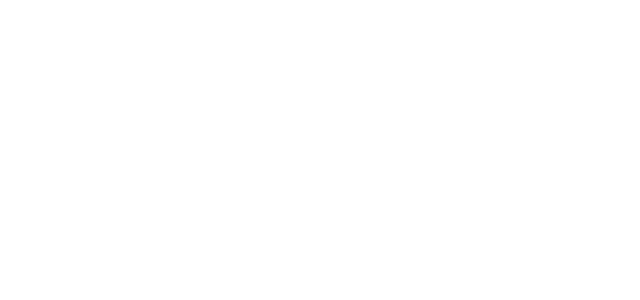
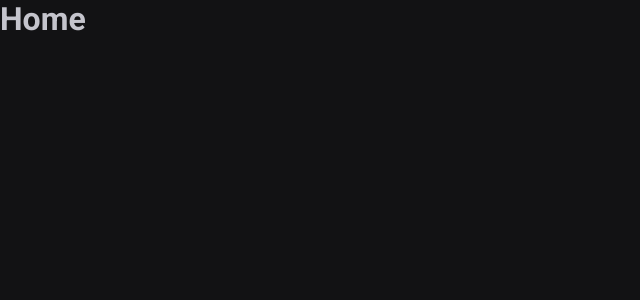
Before and after one commit to PERicci/02-ignite-timer, a React (Vite) app: page / in a window 1280 px wide. Shown: the top 300 px of the page, without its empty margins (0-640 px from the left). Built offline with nearby package versions, Linux system fonts and the light colour scheme.

Commit message:
styled components, global style and router added

```diff
--- a/index.html
+++ b/index.html
@@ -2,8 +2,16 @@
 <html lang="en">
   <head>
     <meta charset="UTF-8" />
+    <link rel="preconnect" href="https://fonts.googleapis.com" />
+    <link rel="preconnect" href="https://fonts.gstatic.com" crossorigin />
 
     <meta name="viewport" content="width=device-width, initial-scale=1.0" />
+
+    <link
+      href="https://fonts.googleapis.com/css2?family=Inter:wght@400;700;900&family=Roboto+Mono:wght@700&family=Roboto:wght@400;700&display=swap"
+      rel="stylesheet"
+    />
+
     <title>Ignite Timer</title>
   </head>
   <body>
--- a/package.json
+++ b/package.json
@@ -12,16 +12,18 @@
   "dependencies": {
     "react": "^18.2.0",
     "react-dom": "^18.2.0",
+    "react-router-dom": "^6.14.0",
     "styled-components": "^6.0.0-rc.5"
   },
   "devDependencies": {
+    "@rocketseat/eslint-config": "^1.2.0",
     "@types/react": "^18.0.37",
     "@types/react-dom": "^18.0.11",
     "@types/styled-components": "^5.1.26",
     "@typescript-eslint/eslint-plugin": "^5.59.0",
     "@typescript-eslint/parser": "^5.59.0",
     "@vitejs/plugin-react": "^4.0.0",
-    "eslint": "^8.38.0",
+    "eslint": "^8.43.0",
     "eslint-plugin-react-hooks": "^4.6.0",
     "eslint-plugin-react-refresh": "^0.3.4",
     "typescript": "^5.0.2",
--- a/src/App.tsx
+++ b/src/App.tsx
@@ -1,5 +1,17 @@
-import { useState } from "react";
+import { ThemeProvider } from 'styled-components'
+import { BrowserRouter } from 'react-router-dom'
+
+import { GlobalStyle } from './styles/global'
+import { defaultTheme } from './styles/themes/default'
+import { Router } from './Router'
 
 export function App() {
-  return;
+  return (
+    <ThemeProvider theme={defaultTheme}>
+      <GlobalStyle />
+      <BrowserRouter>
+        <Router />
+      </BrowserRouter>
+    </ThemeProvider>
+  )
 }
--- /dev/null
+++ b/src/Router.tsx
@@ -0,0 +1,13 @@
+import { Routes, Route } from 'react-router-dom'
+
+import { Home } from './pages/Home'
+import { History } from './pages/History'
+
+export function Router() {
+  return (
+    <Routes>
+      <Route path="/" element={<Home />} />
+      <Route path="/history" element={<History />} />
+    </Routes>
+  )
+}
--- /dev/null
+++ b/src/pages/History.tsx
@@ -0,0 +1,3 @@
+export function History() {
+  return <h1>History</h1>
+}
--- /dev/null
+++ b/src/pages/Home.tsx
@@ -0,0 +1,3 @@
+export function Home() {
+  return <h1>Home</h1>
+}
--- /dev/null
+++ b/src/styles/global.ts
@@ -0,0 +1,25 @@
+import { createGlobalStyle } from 'styled-components'
+
+export const GlobalStyle = createGlobalStyle`
+  * {
+    margin: 0;
+    padding: 0;
+    box-sizing: border-box;
+  }
+
+  :focus {
+    outline: 0;
+    box-shadow: 0 0 0 2px ${(props) => props.theme['green-500']};
+  }
+
+  body {
+    background: ${(props) => props.theme['gray-900']};
+    color: ${(props) => props.theme['gray-300']};
+  }
+
+  body, input, textarea, button {
+    font-family: 'Roboto', sans-serif;
+    font-weight: 400;
+    font-size: 1rem;
+  }
+`
--- /dev/null
+++ b/src/styles/themes/default.ts
@@ -0,0 +1,21 @@
+export const defaultTheme = {
+  white: '#FFF',
+
+  'gray-100': '#E1E1E6',
+  'gray-300': '#C4C4CC',
+  'gray-400': '#8D8D99',
+  'gray-500': '#7C7C8A',
+  'gray-600': '#323238',
+  'gray-700': '#29292E',
+  'gray-800': '#202024',
+  'gray-900': '#121214',
+
+  'green-300': '#00B37E',
+  'green-500': '#00875F',
+  'green-700': '#015F43',
+
+  'red-500': '#AB222E',
+  'red-700': '#7A1921',
+
+  'yellow-500': '#FBA94C',
+}
```
Also changed, not shown: src/@types/styles.d.ts (added, +9 -0 lines), src/main.tsx (+6 -6 lines), .eslintrc.cjs, 1 other file (tests, documents, lock files or other folders).
